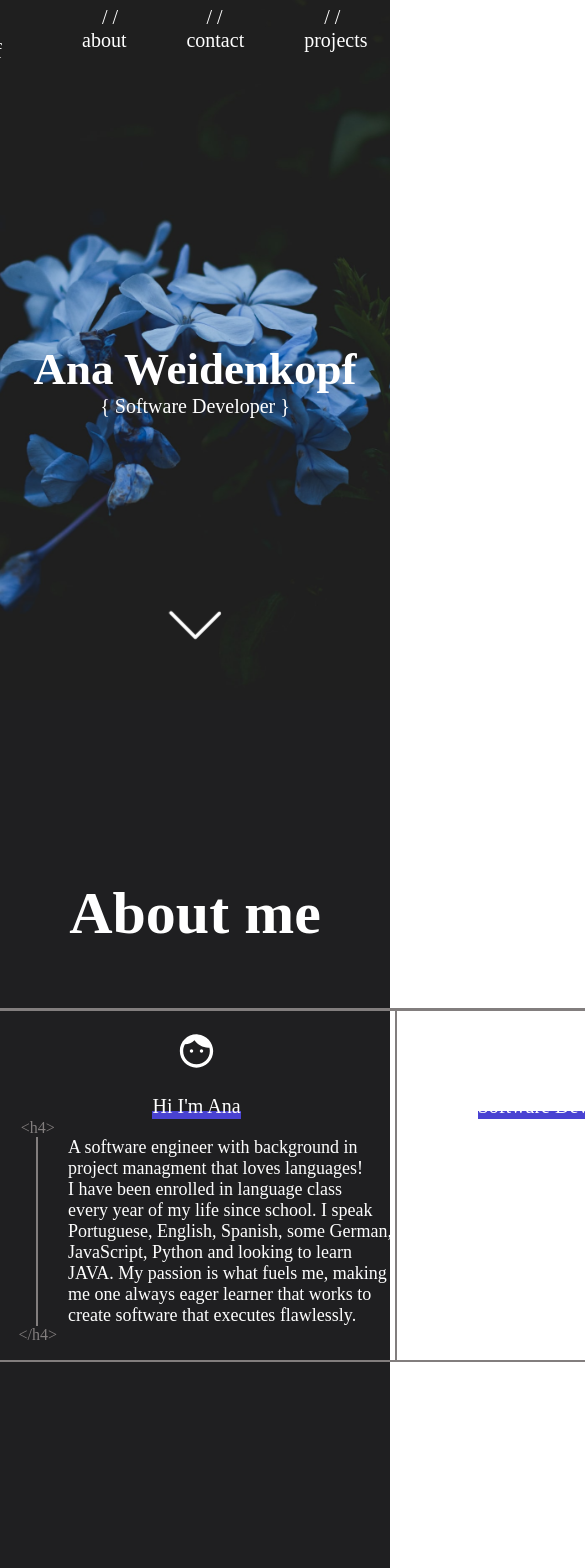
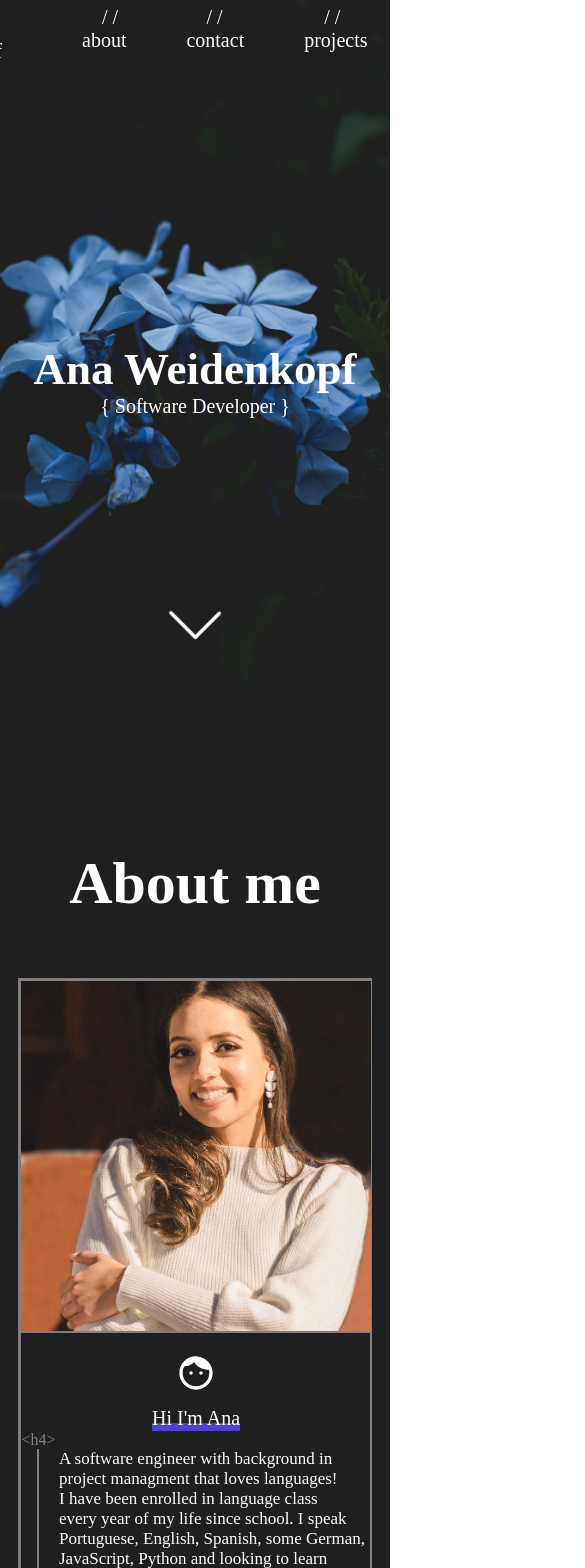
Before and after one commit to AWeidenkopf/portfolio-react, a React (Create React App) app: page / in a window 390 px wide. Shown: the top 1568 px of the page, 585 px wide, since content can reach past the window. Built offline with nearby package versions, Linux system fonts and the light colour scheme.

Commit message:
add mobile design to about section

```diff
--- a/src/Pages/About/About.module.css
+++ b/src/Pages/About/About.module.css
@@ -1,13 +1,14 @@
 h2 {
   margin-bottom: 60px;
-  margin-top: -60px;
+  margin-top: -20px;
 }
 
 .aboutContainer {
   display: flex;
+  flex-direction: column;
   border: 2px solid rgb(130, 126, 126);
-  width: 1200px;
-  height: 350px;
+  width: 350px;
+  height: 1050px;
 }
 
 .innerContainer {
@@ -15,7 +16,7 @@ h2 {
   flex-direction: column;
   align-items: center;
   border: 1px solid rgb(130, 126, 126);
-  width: 400px;
+  width: 350px;
   height: 350px;
   text-align: center;
   position: relative;
@@ -23,10 +24,10 @@ h2 {
 
 .innerContainer img {
   border-radius: 0;
-  width: 400px;
+  width: 350px;
   height: 350px;
   object-fit: cover;
-  object-position: 0 -50px;
+  object-position: 0 -20px;
 }
 
 .innerContainer p {
@@ -34,7 +35,7 @@ h2 {
   display: inline;
   line-height: 10px;
   border-bottom: 8px solid rgb(73, 66, 210);
-  margin-top: 30px;
+  margin-top: 20px;
 }
 
 .innerContainer .icon {
@@ -44,16 +45,16 @@ h2 {
 }
 
 .innerContainer span {
-  margin-right: 80%;
+  margin-right: 90%;
   font-size: 16px;
   color: rgb(130, 126, 126);
 }
 
 .innerContainer ul li {
-  font-size: 18px;
+  font-size: 17px;
   border-left: 2px solid rgb(130, 126, 126);
-  margin-left: 18px;
-  padding-left: 30px;
+  margin-left: -4px;
+  padding-left: 20px;
   width: 90%;
   text-align: left;
 }
@@ -110,3 +111,37 @@ h2 {
 .tooltip:hover .tooltiptext {
   visibility: visible;
 }
+
+@media (min-width: 990px) {
+
+  h2 {
+    margin-top: -60px;
+  }
+
+  .aboutContainer {
+    width: 1200px;
+    height: 350px;
+    flex-direction: row;
+  }
+
+  .innerContainer {
+    width: 400px;
+    height: 350px;
+  }
+
+  .innerContainer img{
+    width: 400px;
+    height: 350px;
+  }
+
+  .innerContainer span {
+    margin-right: 80%;
+  }
+
+  .innerContainer ul li {
+    margin-left: 10px;
+    padding-left: 30px;
+    font-size: 18px;
+  }
+
+}
--- a/src/Pages/Home/Home.module.css
+++ b/src/Pages/Home/Home.module.css
@@ -53,7 +53,7 @@ p{
 }
 
 .about {
-  height: 900px;
+  height: 1500px;
   background-color: rgb(31, 31, 33);
   display: flex;
   text-align: center;
@@ -77,4 +77,8 @@ p{
   p{
     font-size: 30px;
   }
+
+  .about {
+    height: 900px;
+  }
 }
```
